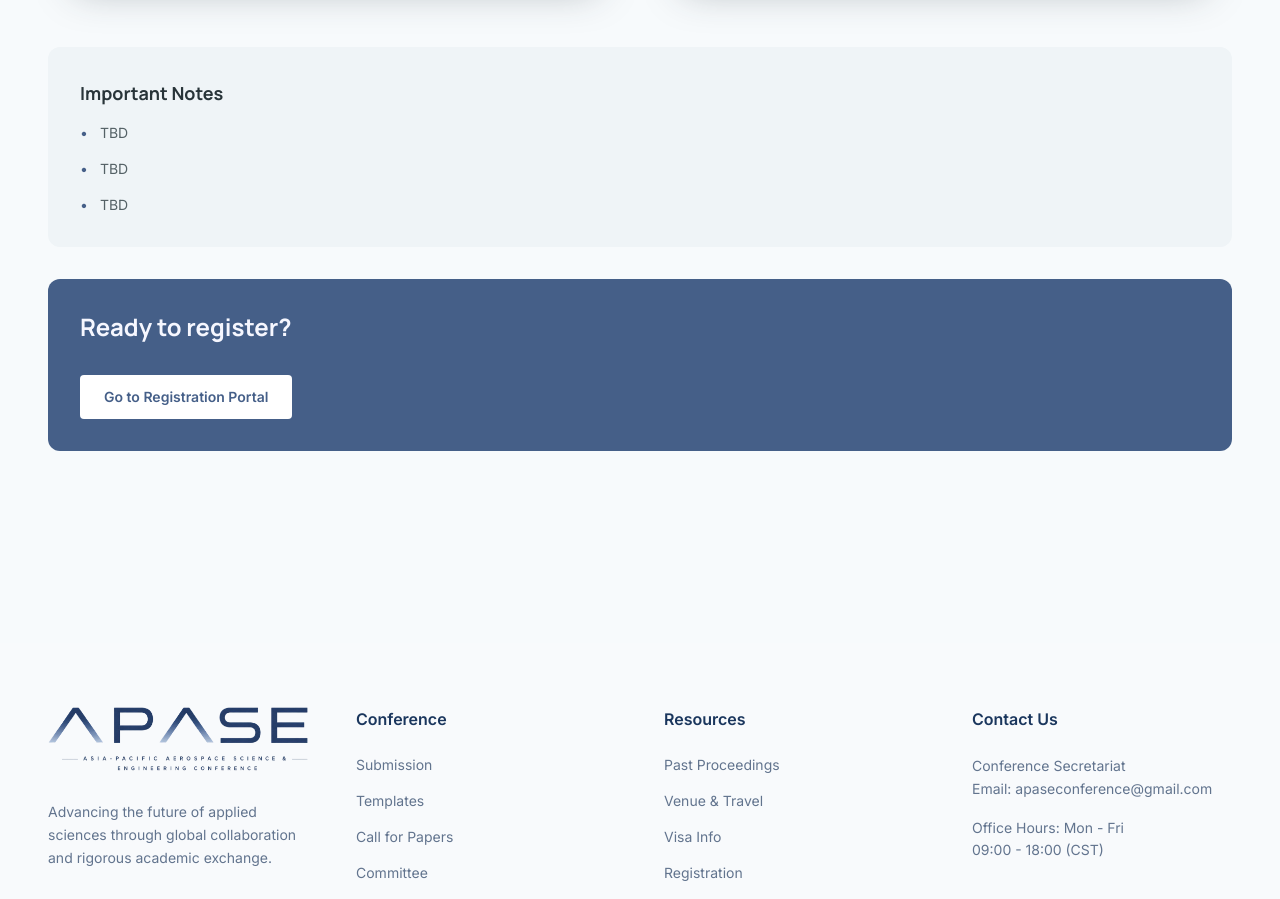
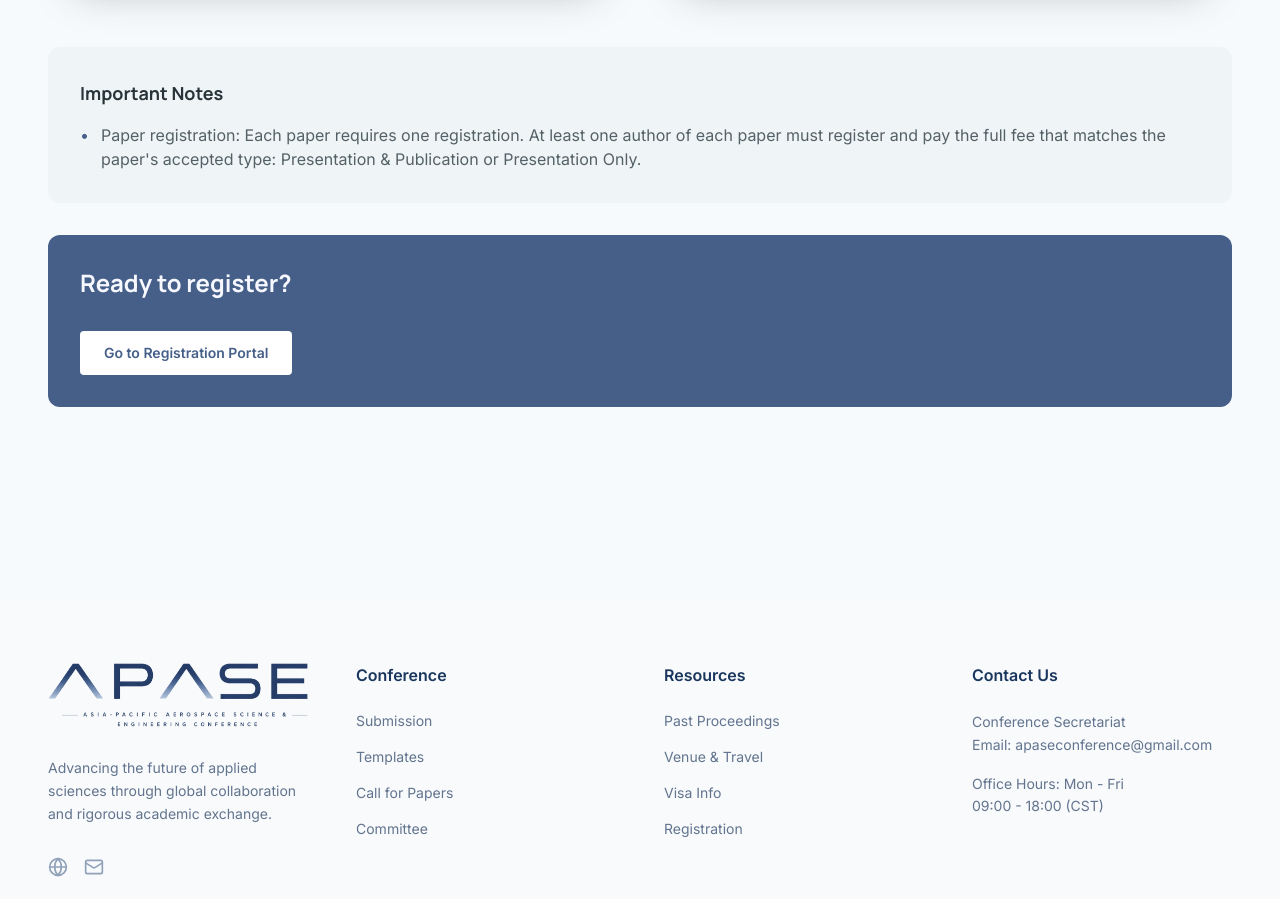
Before and after one commit to ascomlab/apase-web, a Next.js app: page /registration in a window 1280 px wide. Shown: the part 1460-2359 px from the top of the page. Built offline with nearby package versions, Linux system fonts and the light colour scheme.

Commit message:
add important note

```diff
--- a/app/registration/page.tsx
+++ b/app/registration/page.tsx
@@ -40,7 +40,9 @@ const registrationFeeSections = [
   },
 ];
 
-const registrationNotes = ["TBD", "TBD", "TBD"];
+const registrationNotes = [
+  "Paper registration: Each paper requires one registration. At least one author of each paper must register and pay the full fee that matches the paper's accepted type: Presentation & Publication or Presentation Only.",
+];
 
 export default function RegistrationPage() {
   return (
@@ -150,12 +152,11 @@ export default function RegistrationPage() {
           </div>
 
           <aside className="space-y-8">
-
             <div className="bg-surface-container-low p-8 rounded-xl">
               <h3 className="font-headline font-bold text-lg mb-4">
                 Important Notes
               </h3>
-              <ul className="space-y-4 text-sm text-on-surface-variant">
+              <ul className="space-y-4 text-on-surface-variant">
                 {registrationNotes.map((note, idx) => (
                   <li key={note + idx} className="flex gap-3">
                     <span className="text-primary">•</span>
```
